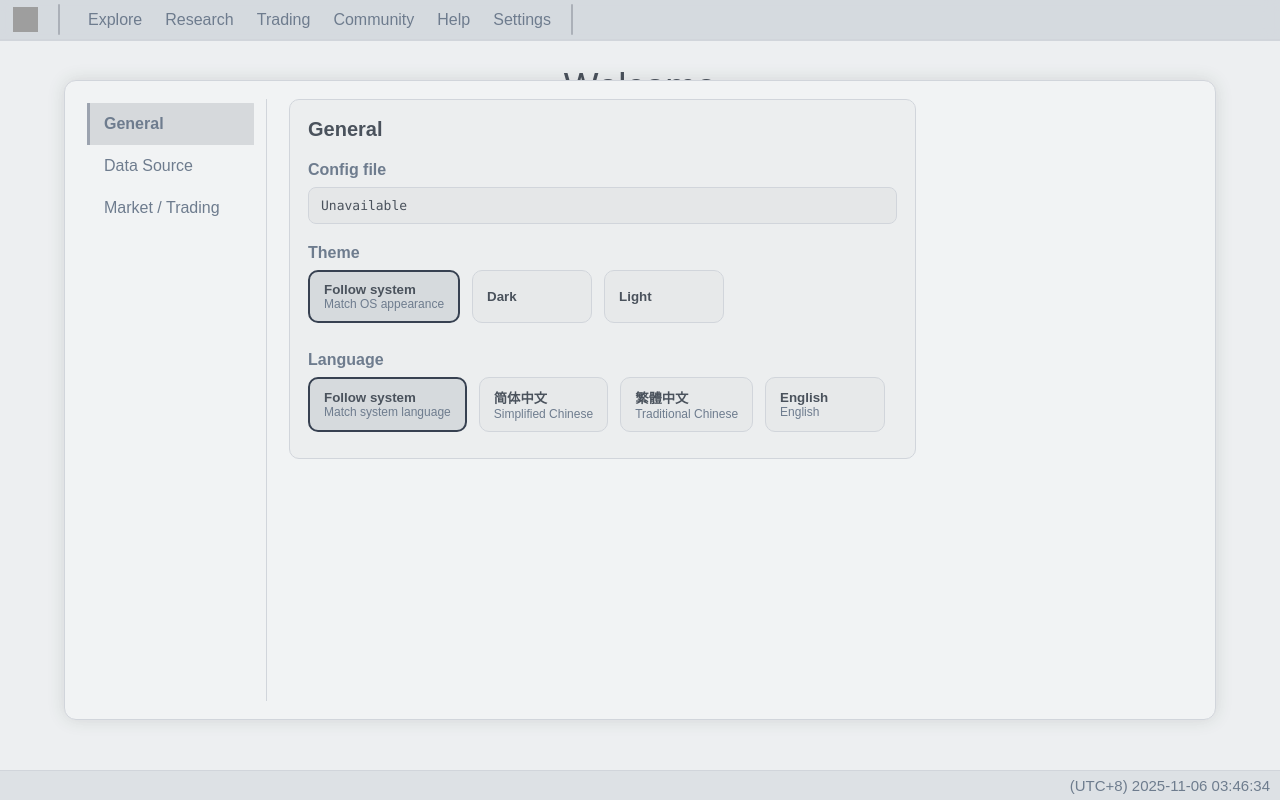
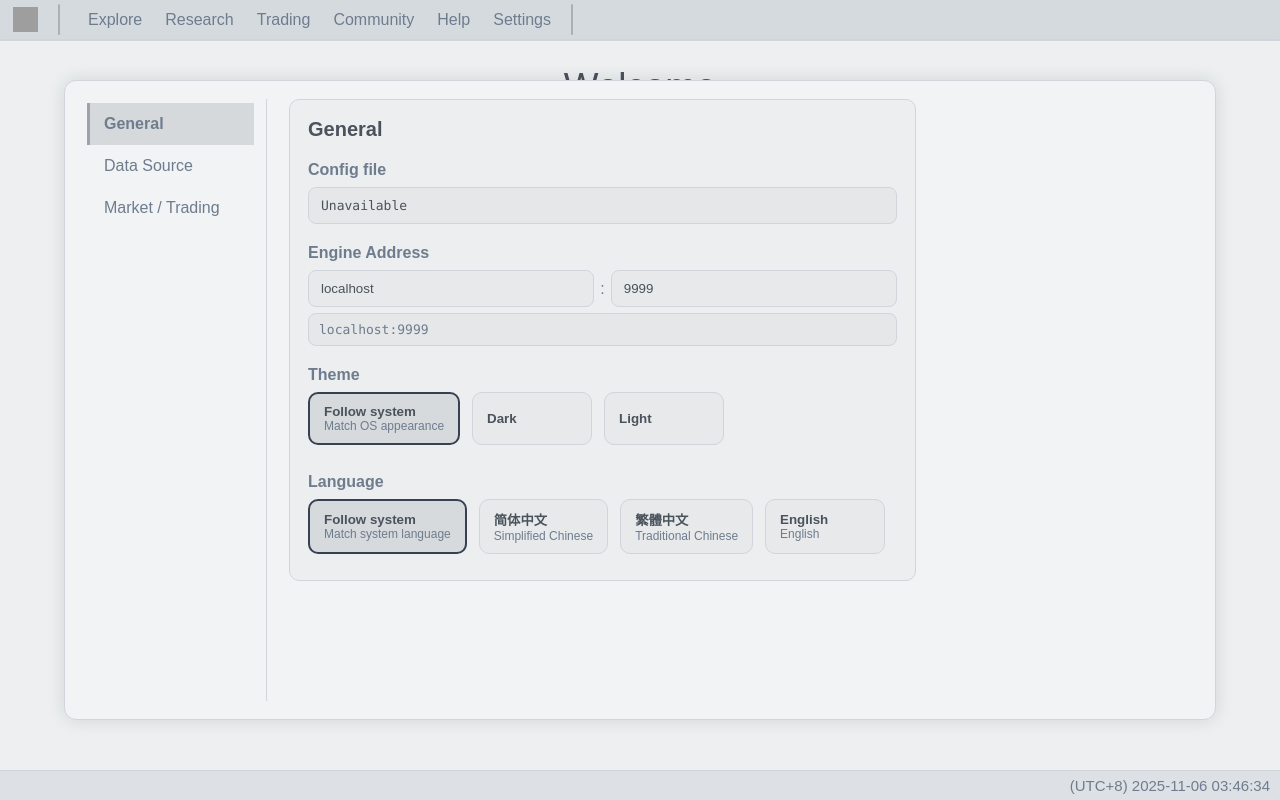
Before and after one commit to tab1949/QuantDirect, a Next.js app in the folder App/: page / in a window 1280 px wide. Both pictures are taken after a click on the element "Settings". Built offline with nearby package versions, Linux system fonts and the light colour scheme; grey boxes are pictures that could not be loaded.

Commit message:
feat: add settings (address&port) for QDEngine

```diff
--- a/App/src/app/page/Settings/Page.tsx
+++ b/App/src/app/page/Settings/Page.tsx
@@ -7,7 +7,7 @@ import { getDetectedLanguage } from '../locales/client-i18n';
 import { ListItem, ScrollList } from '../components/BasicLayout';
 import type { AppSettings, DataSourceKey, DataSourceEntry } from '../../../types/settings';
 import type { ElectronAPI } from '../../../types/window-controls';
-import { normalizeTradingAccount } from "../utils/validation";
+import { normalizeTradingAccount, normalizePort } from "../utils/validation";
 
 type SettingsPageProps = {
     settings: AppSettings;
@@ -49,9 +49,14 @@ export const DATA_SOURCE_DEFAULTS = {
   optionsTick: { localPath: '', apiUrl: 'https://data.tabxx.net/api/options' }
 } as const;
 
+const DEFAULT_ENGINE_ADDRESS = 'localhost';
+const DEFAULT_ENGINE_PORT = 9999;
+
 export const DEFAULT_SETTINGS: AppSettings = {
   theme: 'system',
   language: 'system',
+  engineAddress: DEFAULT_ENGINE_ADDRESS,
+  enginePort: DEFAULT_ENGINE_PORT,
   marketDataEndpoint: 'ws://localhost:8888/market_data',
   tradingEndpoint: 'ws://localhost:8888/trading',
   dataSources: { ...DATA_SOURCE_DEFAULTS },
@@ -94,6 +99,10 @@ const normalizeLanguageSetting = (language?: AppSettings['language']): AppSettin
 export const normalizeSettings = (settings?: Partial<AppSettings> | null): AppSettings => ({
   theme: normalizeThemeSetting(settings?.theme),
   language: normalizeLanguageSetting(settings?.language),
+    engineAddress: typeof settings?.engineAddress === 'string' && settings.engineAddress.trim().length > 0
+        ? settings.engineAddress.trim()
+        : DEFAULT_ENGINE_ADDRESS,
+    enginePort: normalizePort(settings?.enginePort) ?? DEFAULT_ENGINE_PORT,
   marketDataEndpoint: typeof settings?.marketDataEndpoint === 'string' && settings.marketDataEndpoint.trim().length > 0
     ? settings.marketDataEndpoint.trim()
     : DEFAULT_SETTINGS.marketDataEndpoint,
@@ -442,6 +451,62 @@ export default function SettingsPage({ settings, onChange, darkMode }: SettingsP
                         </div>
 
                         <div>
+                            <OptionTitle title={t('settings.engine')} />
+                            <div style={{ display: 'flex', gap: '6px', flexWrap: 'wrap', alignItems: 'center' }}>
+                                <input
+                                    type="text"
+                                    aria-label={t('settings.server_address')}
+                                    placeholder={t('settings.server_address')}
+                                    value={settings.engineAddress}
+                                    onChange={(e) => onChange({ engineAddress: e.target.value })}
+                                    style={{
+                                        flex: '1 1 220px',
+                                        padding: '10px 12px',
+                                        borderRadius: '8px',
+                                        border: '1px solid var(--theme-border-color)',
+                                        backgroundColor: 'rgba(0,0,0,0.02)',
+                                        color: 'var(--theme-font-color-content)'
+                                    }}
+                                />
+                                <span style={{ color: 'var(--theme-font-color)' }}>:</span>
+                                <input
+                                    type="number"
+                                    aria-label={t('settings.engine_port')}
+                                    placeholder={t('settings.engine_port')}
+                                    value={settings.enginePort || ''}
+                                    onChange={(e) => {
+                                        const parsed = normalizePort(e.target.value);
+                                        onChange({ enginePort: parsed ?? 0 });
+                                    }}
+                                    style={{
+                                        flex: '1 1 220px',
+                                        padding: '10px 12px',
+                                        borderRadius: '8px',
+                                        border: '1px solid var(--theme-border-color)',
+                                        backgroundColor: 'rgba(0,0,0,0.02)',
+                                        color: 'var(--theme-font-color-content)'
+                                    }}
+                                />
+                            </div>
+                            <div
+                                style={{
+                                    marginTop: '6px',
+                                    fontFamily: 'Consolas, SFMono-Regular, Menlo, monospace',
+                                    fontSize: '13px',
+                                    color: 'var(--theme-font-color)',
+                                    background: 'rgba(0,0,0,0.03)',
+                                    border: '1px solid var(--theme-border-color)',
+                                    borderRadius: '8px',
+                                    padding: '8px 10px'
+                                }}
+                            >
+                                {(settings.engineAddress?.trim() || '') && (settings.enginePort && settings.enginePort > 0)
+                                    ? `${settings.engineAddress.trim().replace(/\/+$/, '')}:${settings.enginePort}`
+                                    : settings.engineAddress?.trim() || t('settings.engine_preview_placeholder')}
+                            </div>
+                        </div>
+
+                        <div>
                             <OptionTitle title={t('settings.theme')} />
                             <div style={{ display: 'flex', flexWrap: 'wrap' }}>
                                 {themeOptions.map((option) => (
@@ -533,6 +598,8 @@ export default function SettingsPage({ settings, onChange, darkMode }: SettingsP
         onChange,
         parseEndpoint,
         selectedCategory,
+        settings.engineAddress,
+        settings.enginePort,
         settings.dataSources,
         settings.language,
         settings.marketDataEndpoint,
--- a/App/src/app/page/locales/resource/en-US.json
+++ b/App/src/app/page/locales/resource/en-US.json
@@ -36,6 +36,9 @@
         "language": "Language",
         "config_file": "Config file",
         "config_file_unknown": "Unavailable",
+        "engine": "Engine Address",
+        "engine_port": "Port",
+        "engine_preview_placeholder": "Enter engine address:port",
         "market_ws": "WebCTP Market Server",
         "trading_ws": "WebCTP Trading Server",
         "server_address": "Address",
--- a/App/src/app/page/locales/resource/zh-CN.json
+++ b/App/src/app/page/locales/resource/zh-CN.json
@@ -36,6 +36,9 @@
         "language": "语言",
         "config_file": "配置文件",
         "config_file_unknown": "无法获取",
+        "engine": "Engine地址",
+        "engine_port": "端口",
+        "engine_preview_placeholder": "输入地址与端口后显示",
         "market_ws": "WebCTP行情服务器",
         "trading_ws": "WebCTP交易服务器",
         "server_address": "地址",
--- a/App/src/app/page/locales/resource/zh-HK.json
+++ b/App/src/app/page/locales/resource/zh-HK.json
@@ -36,6 +36,9 @@
         "language": "語言",
         "config_file": "配置文件",
         "config_file_unknown": "無法獲取",
+        "engine": "Engine地址",
+        "engine_port": "端口",
+        "engine_preview_placeholder": "輸入地址與端口後顯示",
         "market_ws": "WebCTP行情服務器",
         "trading_ws": "WebCTP交易服務器",
         "server_address": "地址",
--- a/App/src/types/settings.ts
+++ b/App/src/types/settings.ts
@@ -19,6 +19,8 @@ export interface DataSourceEntry {
 export interface AppSettings {
   theme: ThemeSetting;
   language: LanguageSetting;
+  engineAddress: string;
+  enginePort: number;
   marketDataEndpoint: string;
   tradingEndpoint: string;
   dataSources: Record<DataSourceKey, DataSourceEntry>;
```
Also changed, not shown: App/src/main.ts (+8 -0 lines).
